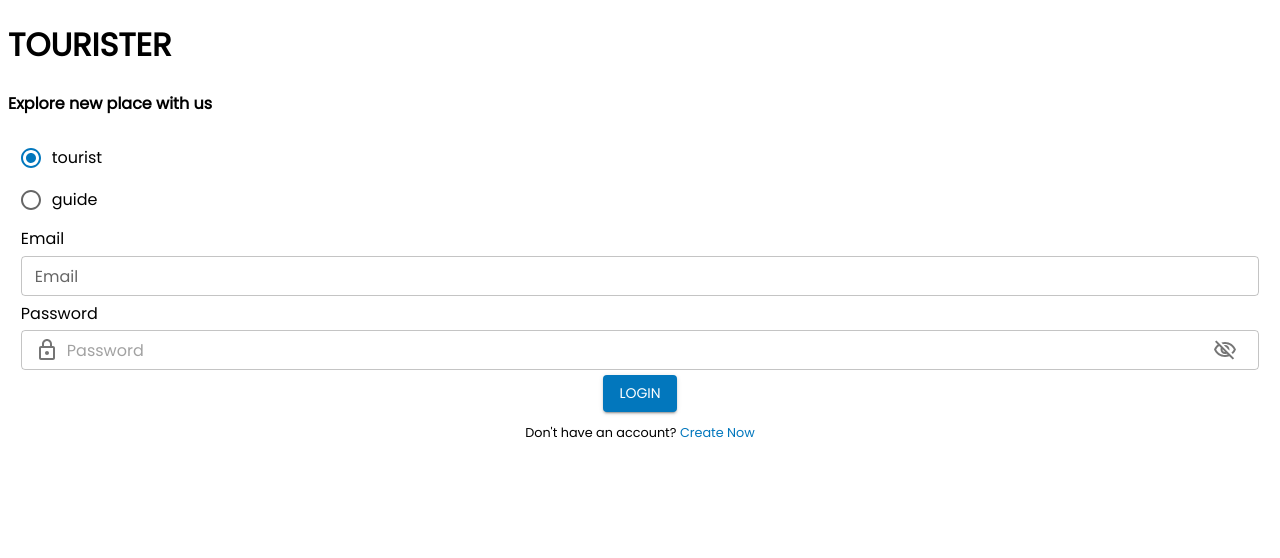
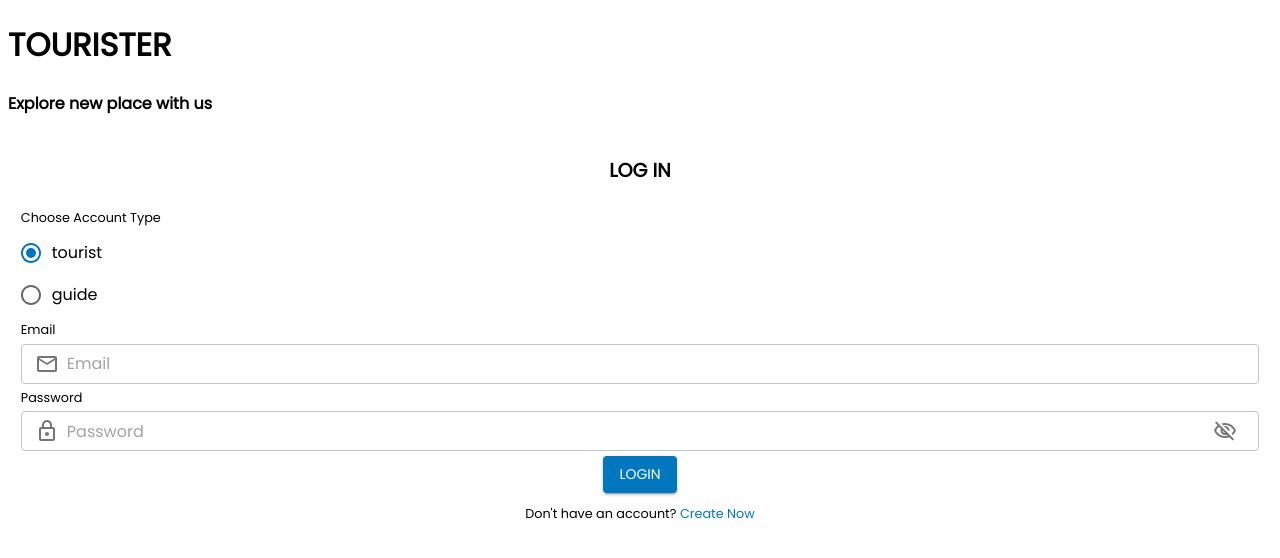
Before and after one commit to 2110336-2565-2/sec1_Group7_Tourister, a Next.js app in the folder frontend/: page /login in a window 1280 px wide. Shown: the top 558 px of the page. Built offline with nearby package versions, Linux system fonts and the light colour scheme.

Commit message:
decorate text field

```diff
--- a/frontend/components/login/loginForm.tsx
+++ b/frontend/components/login/loginForm.tsx
@@ -8,9 +8,20 @@ import Link from "next/link";
 import { COLOR } from "@/theme/globalTheme";
 import { userLogin } from "@/services/userService";
 import { validationSchema, FormData, defaultValues } from "./loginSchema";
-import { FormInputText } from "@/components/formInput/FormInputText";
+import { FormInputMail } from "@/components/formInput/FormInputMail";
 import { FormInputPassword } from "@/components/formInput/FormInputPassword";
 import { FormInputRadio } from "@/components/formInput/FormInputRadio";
+import styled from "styled-components";
+
+const Title = styled.h3`
+  font-size: 1.2em;
+  text-align: center;
+  font-weight: bold;
+`;
+
+const FieldName = styled.label`
+  font-size: 0.8em;
+`
 
 const LoginForm = () => {
   const [showPassword, setShowPassword] = useState(false);
@@ -41,13 +52,14 @@ const LoginForm = () => {
     <form
       style={{
         display: "flex",
-        alignItems: "flex-start",
         flexDirection: "column",
         margin: "0.8rem",
         gap: "0.3rem",
       }}
       onSubmit={handleSubmit(onSubmit)}
     >
+      <Title style={{alignSelf: "center"}}>LOG IN</Title>
+      <FieldName>Choose Account Type</FieldName>
       <FormInputRadio
         name="accountType"
         control={control}
@@ -57,9 +69,9 @@ const LoginForm = () => {
           { label: "guide", value: "guide" },
         ]}
       />
-      <label>Email</label>
-      <FormInputText name="email" control={control} label="Email" />
-      <label>Password</label>
+      <FieldName>Email</FieldName>
+      <FormInputMail name="email" control={control} label="Email" />
+      <FieldName>Password</FieldName>
       <FormInputPassword
         name="password"
         control={control}
@@ -74,7 +86,7 @@ const LoginForm = () => {
       <div
         style={{ alignSelf: "center", fontSize: "0.8rem", marginTop: "0.5rem" }}
       >
-        <label>Don't have an account? </label>
+        <label>Don&apos;t have an account? </label>
         <Link
           href="/register"
           style={{ textDecoration: "none", color: COLOR.primary }}
```
